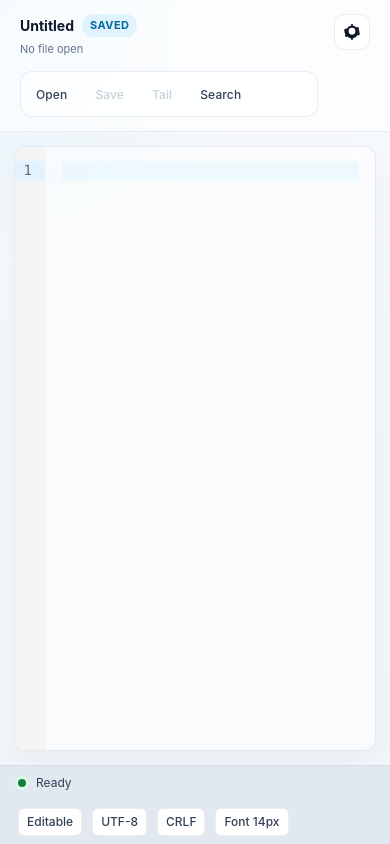
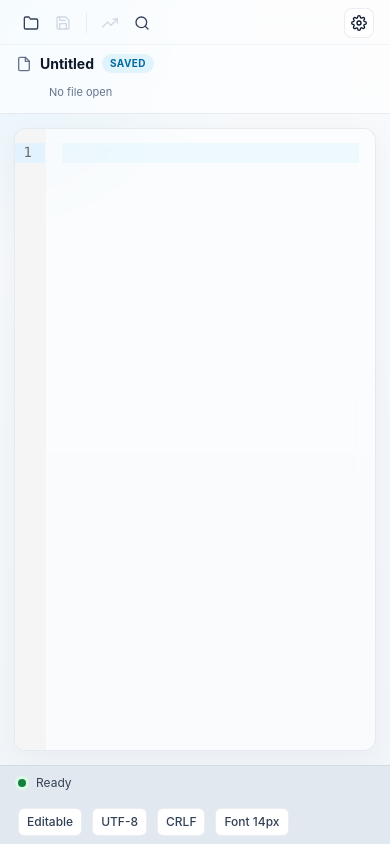
Before and after one commit to t1048/Bokuno-Editor, a React (Vite) app: page / in a window 390 px wide. Built offline with nearby package versions, Linux system fonts and the light colour scheme.

Commit message:
feat:UIの刷新

```diff
--- a/package.json
+++ b/package.json
@@ -14,6 +14,7 @@
   },
   "dependencies": {
     "@codemirror/commands": "^6.10.3",
+    "@codemirror/lang-cpp": "^6.0.3",
     "@codemirror/lang-javascript": "^6.2.5",
     "@codemirror/lang-markdown": "^6.5.0",
     "@codemirror/lang-python": "^6.2.1",
--- a/src/App.css
+++ b/src/App.css
@@ -22,13 +22,10 @@ html, body, #root {
   font-family: var(--font-ui);
 }
 
-/* Toolbar */
+/* ─── Toolbar ─── */
 .toolbar {
   display: flex;
-  justify-content: space-between;
-  align-items: center;
-  gap: 16px;
-  padding: 14px 20px;
+  flex-direction: column;
   background: var(--color-toolbar-bg);
   border-bottom: 1px solid var(--color-border);
   flex-shrink: 0;
@@ -36,37 +33,124 @@ html, body, #root {
   -webkit-backdrop-filter: blur(16px);
 }
 
-.toolbar-primary {
+.toolbar-row {
   display: flex;
   align-items: center;
-  gap: 14px;
+  padding: 0 16px;
+}
+
+/* ── Actions row (top) ── */
+.toolbar-actions-row {
+  justify-content: space-between;
+  padding-top: 8px;
+  padding-bottom: 6px;
+  border-bottom: 1px solid color-mix(in srgb, var(--color-border) 50%, transparent);
+}
+
+.action-group {
+  display: flex;
+  align-items: center;
+  gap: 2px;
+}
+
+.action-separator {
+  width: 1px;
+  height: 20px;
+  margin: 0 6px;
+  background-color: var(--color-border);
+}
+
+.action-btn {
+  display: inline-flex;
+  align-items: center;
+  justify-content: center;
+  width: 34px;
+  height: 34px;
+  background: transparent;
+  color: var(--color-text);
+  border: 1px solid transparent;
+  border-radius: 8px;
+  cursor: pointer;
+  transition: all 0.18s cubic-bezier(0.4, 0, 0.2, 1);
+  position: relative;
+}
+
+.action-btn:hover:not(:disabled) {
+  background-color: var(--color-hover-bg);
+  color: var(--color-text-strong);
+  transform: translateY(-1px);
+  border-color: var(--color-border);
+}
+
+.action-btn:active:not(:disabled) {
+  transform: translateY(0);
+}
+
+.action-btn:disabled {
+  color: var(--color-button-disabled-text);
+  cursor: not-allowed;
+  opacity: 0.4;
+}
+
+.action-btn--active {
+  background-color: var(--color-surface);
+  color: var(--color-text-strong);
+  border-color: var(--color-border);
+  box-shadow: 0 1px 3px var(--color-shadow-soft);
+}
+
+.action-btn--settings {
+  background-color: var(--color-surface);
+  color: var(--color-text-strong);
+  border-color: var(--color-border);
+}
+
+/* Active tail button – green pulse */
+.action-btn--active-tail {
+  background-color: var(--color-success-bg);
+  color: var(--color-success-text);
+  border-color: var(--color-success-text);
+  animation: tail-pulse 2s ease-in-out infinite;
+}
+
+.action-btn--active-tail:hover:not(:disabled) {
+  background-color: var(--color-success-bg);
+  border-color: var(--color-success-text);
+}
+
+.toolbar-right {
+  display: flex;
+  align-items: center;
+  gap: 4px;
+}
+
+/* ── Document info row (bottom) ── */
+.toolbar-doc-row {
+  padding-top: 8px;
+  padding-bottom: 10px;
+}
+
+.doc-info {
+  display: flex;
+  flex-direction: column;
+  gap: 4px;
   min-width: 0;
   flex: 1;
 }
 
-.toolbar-actions {
-  display: flex;
-  align-items: center;
-  justify-content: flex-end;
-  gap: 8px;
-}
-
-.document-summary {
-  min-width: 0;
-  max-width: 45%;
-  display: flex;
-  flex-direction: column;
-  gap: 4px;
-}
-
-.document-title-row {
+.doc-title-row {
   display: flex;
   align-items: center;
   gap: 8px;
   min-width: 0;
 }
 
-.document-title {
+.doc-icon {
+  flex-shrink: 0;
+  color: var(--color-muted-text);
+}
+
+.doc-title {
   font-size: 15px;
   font-weight: 700;
   color: var(--color-text-strong);
@@ -75,102 +159,139 @@ html, body, #root {
   white-space: nowrap;
 }
 
-.document-path {
+.doc-badge {
+  flex-shrink: 0;
+  padding: 2px 8px;
+  border-radius: 999px;
+  font-size: 10px;
+  font-weight: 700;
+  letter-spacing: 0.04em;
+  text-transform: uppercase;
+}
+
+.doc-badge--neutral {
+  background-color: var(--color-pill-bg);
+  color: var(--color-pill-text);
+}
+
+.doc-badge--warning {
+  background-color: var(--color-warning-bg);
+  color: var(--color-warning-text);
+}
+
+.doc-badge--success {
+  background-color: var(--color-success-bg);
+  color: var(--color-success-text);
+}
+
+/* ── Path row ── */
+.doc-path-row {
+  position: relative;
+}
+
+.doc-path-button {
+  display: inline-flex;
+  align-items: center;
+  gap: 4px;
+  padding: 3px 8px;
+  margin-left: 24px; /* align under filename (icon width) */
+  background: transparent;
+  border: 1px solid transparent;
+  border-radius: 6px;
+  color: var(--color-muted-text);
+  font-family: var(--font-ui);
   font-size: 12px;
-  color: var(--color-muted-text);
+  cursor: pointer;
+  max-width: 60vw;
+  transition: all 0.15s ease;
+}
+
+.doc-path-button:hover:not(:disabled) {
+  background-color: var(--color-hover-bg);
+  border-color: var(--color-border);
+  color: var(--color-text);
+}
+
+.doc-path-button:disabled {
+  cursor: default;
+}
+
+.doc-path-text {
   overflow: hidden;
   text-overflow: ellipsis;
   white-space: nowrap;
 }
 
-.document-badge {
-  padding: 3px 8px;
-  border-radius: 999px;
-  font-size: 11px;
-  font-weight: 700;
-  letter-spacing: 0.04em;
-  text-transform: uppercase;
-  background-color: var(--color-pill-bg);
-  color: var(--color-pill-text);
+.doc-path-chevron {
+  flex-shrink: 0;
+  opacity: 0.6;
+  transition: transform 0.15s ease;
 }
 
-.document-badge.warning {
-  background-color: var(--color-warning-bg);
-  color: var(--color-warning-text);
+.doc-path-button:hover .doc-path-chevron {
+  opacity: 1;
 }
 
-.document-badge.success {
-  background-color: var(--color-success-bg);
-  color: var(--color-success-text);
+/* ── Path dropdown menu ── */
+.path-dropdown {
+  position: absolute;
+  top: 100%;
+  left: 24px;
+  margin-top: 4px;
+  min-width: 200px;
+  padding: 6px;
+  background-color: var(--color-surface-elevated);
+  backdrop-filter: blur(16px);
+  -webkit-backdrop-filter: blur(16px);
+  border: 1px solid var(--color-border);
+  border-radius: 10px;
+  box-shadow: 0 8px 24px var(--color-shadow), 0 0 0 1px inset var(--color-border);
+  z-index: 100;
+  animation: dropdown-in 0.15s cubic-bezier(0.16, 1, 0.3, 1);
 }
 
-.tab-list {
+@keyframes dropdown-in {
+  from {
+    opacity: 0;
+    transform: translateY(-4px) scale(0.97);
+  }
+  to {
+    opacity: 1;
+    transform: translateY(0) scale(1);
+  }
+}
+
+.path-dropdown-item {
   display: flex;
   align-items: center;
-  gap: 6px;
-  padding: 4px;
-  border: 1px solid var(--color-border);
-  border-radius: 12px;
-  background-color: color-mix(in srgb, var(--color-surface-elevated) 82%, transparent);
+  gap: 10px;
+  width: 100%;
+  padding: 8px 12px;
+  background: transparent;
+  border: none;
+  border-radius: 6px;
+  color: var(--color-text);
+  font-family: var(--font-ui);
+  font-size: 13px;
+  cursor: pointer;
+  transition: all 0.12s ease;
 }
 
-.tab-button {
-  min-height: 36px;
-  padding: 7px 13px;
-  background-color: transparent;
-  color: var(--color-text);
-  border: 1px solid transparent;
-  border-radius: 8px;
-  font-size: 13px;
-  font-weight: 500;
-  letter-spacing: 0.01em;
-  cursor: pointer;
-  transition: all 0.2s cubic-bezier(0.4, 0, 0.2, 1);
+.path-dropdown-item:hover {
+  background-color: var(--color-hover-bg);
+  color: var(--color-text-strong);
 }
 
-.tab-button:hover:not(:disabled),
-.icon-button:hover:not(:disabled) {
-  background-color: var(--color-hover-bg);
-  color: var(--color-text-strong);
-  transform: translateY(-1px);
+.path-dropdown-item svg {
+  flex-shrink: 0;
+  color: var(--color-muted-text);
 }
 
-.tab-button:disabled,
-.icon-button:disabled {
-  background-color: transparent;
-  color: var(--color-button-disabled-text);
-  cursor: not-allowed;
-  opacity: 0.5;
+.path-dropdown-item:hover svg {
+  color: var(--color-text-strong);
 }
 
-.tab-button.is-active,
-.icon-button.is-active {
-  background-color: var(--color-surface);
-  color: var(--color-text-strong);
-  border-color: var(--color-border);
-  box-shadow: 0 2px 4px var(--color-shadow-soft);
-}
-
-.icon-button {
-  min-height: 36px;
-  min-width: 36px;
-  width: 36px;
-  padding: 0;
-  display: inline-flex;
-  align-items: center;
-  justify-content: center;
-  background-color: transparent;
-  color: var(--color-text);
-  border: 1px solid transparent;
-  border-radius: 10px;
-  cursor: pointer;
-  transition: all 0.2s cubic-bezier(0.4, 0, 0.2, 1);
-}
-
-.settings-container {
-  position: relative;
-}
-
+/* ─── Settings Panel ─── */
 .settings-panel {
   width: min(340px, 30vw);
   min-width: 260px;
@@ -183,18 +304,6 @@ html, body, #root {
   display: flex;
   flex-direction: column;
   overflow: hidden;
-}
-
-.settings-button {
-  color: var(--color-text-strong);
-  background-color: var(--color-surface);
-  border-color: var(--color-border);
-}
-
-.settings-button svg {
-  width: 20px;
-  height: 20px;
-  display: block;
 }
 
 .settings-panel-header {
@@ -279,7 +388,33 @@ html, body, #root {
   color: var(--color-muted-text);
 }
 
-/* Main Content */
+.reopen-button {
+  margin-top: 4px;
+  padding: 6px 12px;
+  background-color: var(--color-surface);
+  color: var(--color-text);
+  border: 1px solid var(--color-border);
+  border-radius: 6px;
+  font-size: 11px;
+  font-weight: 700;
+  cursor: pointer;
+  transition: all 0.2s ease;
+  text-transform: uppercase;
+  letter-spacing: 0.05em;
+}
+
+.reopen-button:hover:not(:disabled) {
+  background-color: var(--color-hover-bg);
+  border-color: var(--color-button-bg);
+  color: var(--color-text-strong);
+}
+
+.reopen-button:disabled {
+  opacity: 0.5;
+  cursor: not-allowed;
+}
+
+/* ─── Main Content ─── */
 .main-content {
   display: flex;
   flex: 1;
@@ -309,7 +444,7 @@ html, body, #root {
   -webkit-backdrop-filter: blur(8px);
 }
 
-/* Status Bar */
+/* ─── Status Bar ─── */
 .status-bar {
   display: flex;
   justify-content: space-between;
@@ -373,52 +508,13 @@ html, body, #root {
   border-color: var(--color-button-bg);
 }
 
-.reopen-button {
-  margin-top: 4px;
-  padding: 6px 12px;
-  background-color: var(--color-surface);
-  color: var(--color-text);
-  border: 1px solid var(--color-border);
-  border-radius: 6px;
-  font-size: 11px;
-  font-weight: 700;
-  cursor: pointer;
-  transition: all 0.2s ease;
-  text-transform: uppercase;
-  letter-spacing: 0.05em;
+/* ─── Animations ─── */
+@keyframes tail-pulse {
+  0%, 100% { opacity: 1; }
+  50%       { opacity: 0.7; }
 }
 
-.reopen-button:hover:not(:disabled) {
-  background-color: var(--color-hover-bg);
-  border-color: var(--color-button-bg);
-  color: var(--color-text-strong);
-}
-
-.reopen-button:disabled {
-  opacity: 0.5;
-  cursor: not-allowed;
-}
-
-.shortcuts {
-  opacity: 0.92;
-}
-
-/* Active tail button – green pulse to indicate monitoring is live */
-.tab-button.btn-tail-active {
-  background-color: #1a7a3a;
-  animation: tail-pulse 2s ease-in-out infinite;
-}
-
-.tab-button.btn-tail-active:hover:not(:disabled) {
-  background-color: #1e9245;
-}
-
-@keyframes tail-pulse {
-  0%, 100% { opacity: 1; }
-  50%       { opacity: 0.75; }
-}
-
-/* Scrollbar Styling */
+/* ─── Scrollbar ─── */
 ::-webkit-scrollbar {
   width: 10px;
   height: 10px;
@@ -443,29 +539,14 @@ html, body, #root {
   color: var(--color-status-text);
 }
 
+/* ─── Responsive ─── */
 @media (max-width: 1100px) {
-  .toolbar {
+  .toolbar-actions-row {
     flex-wrap: wrap;
-    align-items: flex-start;
   }
 
-  .toolbar-primary {
-    width: 100%;
-    flex-direction: column;
-    align-items: flex-start;
-  }
-
-  .document-summary {
-    max-width: 100%;
-  }
-
-  .tab-list {
-    width: 100%;
-    overflow-x: auto;
-  }
-
-  .toolbar-actions {
-    margin-left: auto;
+  .action-group {
+    flex-wrap: wrap;
   }
 
   .status-bar {
@@ -483,16 +564,22 @@ html, body, #root {
     padding: 14px;
   }
 
-  .document-title {
+  .doc-title {
     font-size: 14px;
   }
 
-  .document-path {
+  .doc-path-button {
     font-size: 11px;
+    max-width: 80vw;
   }
 
-  .tab-button {
-    font-size: 12px;
-    padding: 6px 10px;
+  .action-btn {
+    width: 30px;
+    height: 30px;
+  }
+
+  .action-btn svg {
+    width: 16px;
+    height: 16px;
   }
 }
--- a/src/App.tsx
+++ b/src/App.tsx
@@ -94,8 +94,23 @@ function App() {
   const [encoding, setEncoding] = useState('utf-8')
   const [lineEnding, setLineEnding] = useState('CRLF')
   const [searchDirectory, setSearchDirectory] = useState('')
+  const [showPathMenu, setShowPathMenu] = useState(false)
+  const pathMenuRef = useRef<HTMLDivElement>(null)
   const editorRef = useRef<EditorRef>(null)
   const tailUnlistenRef = useRef<(() => void) | null>(null)
+
+  // パスメニュー外クリックで閉じる
+  useEffect(() => {
+    const handleClickOutside = (e: MouseEvent) => {
+      if (pathMenuRef.current && !pathMenuRef.current.contains(e.target as Node)) {
+        setShowPathMenu(false)
+      }
+    }
+    if (showPathMenu) {
+      document.addEventListener('mousedown', handleClickOutside)
+    }
+    return () => document.removeEventListener('mousedown', handleClickOutside)
+  }, [showPathMenu])
 
   // Stop any active tail session and clean up listeners
   const stopTail = useCallback(async () => {
@@ -242,21 +257,23 @@ function App() {
   }, [])
 
   // Open file from search result
-  const openSearchResult = useCallback(async (result: SearchResult) => {
+  const openSearchResult = useCallback(async (searchResult: SearchResult) => {
     if (isTailMode) {
       await stopTail()
     }
 
     try {
-      const fileData = await invoke<FileContent>('read_file', { filePath: result.file_path })
-      setFileContent(fileData.content)
-      setFileName(fileData.file_name)
-      setFilePath(fileData.file_path)
+      const result = await invoke<FileContent>('read_file', {
+        request: { file_path: searchResult.file_path }
+      })
+      setFileContent(result.content)
+      setFileName(result.file_name)
+      setFilePath(result.file_path)
       setIsModified(false)
-      setSearchDirectory(getDirectoryFromPath(fileData.file_path))
+      setSearchDirectory(getDirectoryFromPath(result.file_path))
       setShowSearch(false)
-      setStatusMessage(`Opened: ${fileData.file_name} at line ${result.line_number}`)
-      setTimeout(() => editorRef.current?.scrollToLine(result.line_number), 0)
+      setStatusMessage(`Opened: ${result.file_name} at line ${searchResult.line_number}`)
+      setTimeout(() => editorRef.current?.scrollToLine(searchResult.line_number), 0)
     } catch (error) {
       setStatusMessage(`Error opening file: ${error}`)
     }
@@ -282,7 +299,9 @@ function App() {
 
       const unlistenRotated = await listen('tail_rotated', async () => {
         try {
-          const result = await invoke<FileContent>('read_file', { filePath })
+          const result = await invoke<FileContent>('read_file', {
+            request: { file_path: filePath }
+          })
           setFileContent(result.content)
           setStatusMessage(`Tail: ${result.file_name} (rotated)`)
           // Scroll to bottom after React has re-rendered the new content
@@ -332,7 +351,9 @@ function App() {
         // If file path provided, open it
         if (args.file_path) {
           setStatusMessage('Loading...')
-          const result = await invoke<FileContent>('read_file', { filePath: args.file_path })
+          const result = await invoke<FileContent>('read_file', {
+            request: { file_path: args.file_path }
+          })
           setFileContent(result.content)
           setFileName(result.file_name)
           setFilePath(result.file_path)
@@ -381,70 +402,154 @@ function App() {
     document.documentElement.setAttribute('data-theme', theme)
   }, [theme])
 
+  // パスをクリップボードにコピー
+  const handleCopyPath = useCallback(async () => {
+    if (!filePath) return
+    try {
+      await navigator.clipboard.writeText(filePath)
+      setStatusMessage('Path copied to clipboard')
+      setShowPathMenu(false)
+    } catch {
+      setStatusMessage('Failed to copy path')
+    }
+  }, [filePath])
+
+  // エクスプローラーで開く
+  const handleOpenInExplorer = useCallback(async () => {
+    if (!filePath) return
+    try {
+      await invoke('open_in_explorer', { filePath })
+      setStatusMessage('Opened in Explorer')
+      setShowPathMenu(false)
+    } catch (error) {
+      setStatusMessage(`Error: ${error}`)
+    }
+  }, [filePath])
+
   const statusTone = statusMessage.toLowerCase().includes('error') ? 'error' : 'ready'
 
   return (
     <div className="app" data-theme={theme}>
       <header className="toolbar">
-        <div className="toolbar-primary">
-          <div className="document-summary">
-            <div className="document-title-row">
-              <span className="document-title">{fileName || 'Untitled'}</span>
-              <span className={`document-badge ${isModified ? 'warning' : 'neutral'}`}>
-                {isModified ? 'Modified' : 'Saved'}
-              </span>
-              {isTailMode && <span className="document-badge success">Live Tail</span>}
-            </div>
-            <div className="document-path" title={filePath || 'No file open'}>
-              {shortenPath(filePath)}
-            </div>
-          </div>
-
-          <div className="tab-list" role="tablist" aria-label="Editor actions">
-            <button className="tab-button" onClick={handleOpenFile} title="Open File (Ctrl+O)">
-              Open
+        <div className="toolbar-row toolbar-actions-row">
+          <div className="action-group" role="toolbar" aria-label="Editor actions">
+            <button className="action-btn" onClick={handleOpenFile} title="Open File (Ctrl+O)" aria-label="Open File">
+              <svg viewBox="0 0 24 24" width="18" height="18" fill="none" stroke="currentColor" strokeWidth="2" strokeLinecap="round" strokeLinejoin="round">
+                <path d="M22 19a2 2 0 0 1-2 2H4a2 2 0 0 1-2-2V5a2 2 0 0 1 2-2h5l2 3h9a2 2 0 0 1 2 2z" />
+              </svg>
             </button>
             <button
-              className="tab-button"
+              className="action-btn"
               onClick={handleSaveFile}
               disabled={!isModified || isTailMode}
               title="Save (Ctrl+S)"
+              aria-label="Save"
             >
-              Save
+              <svg viewBox="0 0 24 24" width="18" height="18" fill="none" stroke="currentColor" strokeWidth="2" strokeLinecap="round" strokeLinejoin="round">
+                <path d="M19 21H5a2 2 0 0 1-2-2V5a2 2 0 0 1 2-2h11l5 5v11a2 2 0 0 1-2 2z" />
+                <polyline points="17 21 17 13 7 13 7 21" />
+                <polyline points="7 3 7 8 15 8" />
+              </svg>
             </button>
+
+            <div className="action-separator" />
+
             <button
               onClick={isTailMode ? stopTail : startTail}
               disabled={!filePath}
-              title={isTailMode ? 'Stop Tail (Ctrl+T)' : 'Start Tail - monitor file for new content (Ctrl+T)'}
-              className={`tab-button ${isTailMode ? 'btn-tail-active is-active' : ''}`}
+              title={isTailMode ? 'Stop Tail' : 'Start Tail - monitor file for new content'}
+              aria-label={isTailMode ? 'Stop Tail' : 'Start Tail'}
+              className={`action-btn ${isTailMode ? 'action-btn--active-tail' : ''}`}
             >
-              {isTailMode ? 'Stop Tail' : 'Tail'}
+              <svg viewBox="0 0 24 24" width="18" height="18" fill="none" stroke="currentColor" strokeWidth="2" strokeLinecap="round" strokeLinejoin="round">
+                {isTailMode ? (
+                  <>
+                    <rect x="6" y="4" width="4" height="16" />
+                    <rect x="14" y="4" width="4" height="16" />
+                  </>
+                ) : (
+                  <>
+                    <polyline points="23 6 13.5 15.5 8.5 10.5 1 18" />
+                    <polyline points="17 6 23 6 23 12" />
+                  </>
+                )}
+              </svg>
             </button>
             <button
               onClick={() => setShowSearch(true)}
-              title="Toggle Search (Ctrl+F)"
-              className={`tab-button ${showSearch ? 'is-active' : ''}`}
+              title="Search (Ctrl+F)"
+              aria-label="Search"
+              className={`action-btn ${showSearch ? 'action-btn--active' : ''}`}
             >
-              Search
+              <svg viewBox="0 0 24 24" width="18" height="18" fill="none" stroke="currentColor" strokeWidth="2" strokeLinecap="round" strokeLinejoin="round">
+                <circle cx="11" cy="11" r="8" />
+                <line x1="21" y1="21" x2="16.65" y2="16.65" />
+              </svg>
+            </button>
+          </div>
+
+          <div className="toolbar-right">
+            <button
+              onClick={() => setShowSettings((prev) => !prev)}
+              title="Settings"
+              aria-label="Settings"
+              className={`action-btn action-btn--settings ${showSettings ? 'action-btn--active' : ''}`}
+            >
+              <svg viewBox="0 0 24 24" width="18" height="18" fill="none" stroke="currentColor" strokeWidth="2" strokeLinecap="round" strokeLinejoin="round">
+                <circle cx="12" cy="12" r="3" />
+                <path d="M19.4 15a1.65 1.65 0 0 0 .33 1.82l.06.06a2 2 0 0 1 0 2.83 2 2 0 0 1-2.83 0l-.06-.06a1.65 1.65 0 0 0-1.82-.33 1.65 1.65 0 0 0-1 1.51V21a2 2 0 0 1-2 2 2 2 0 0 1-2-2v-.09A1.65 1.65 0 0 0 9 19.4a1.65 1.65 0 0 0-1.82.33l-.06.06a2 2 0 0 1-2.83 0 2 2 0 0 1 0-2.83l.06-.06A1.65 1.65 0 0 0 4.68 15a1.65 1.65 0 0 0-1.51-1H3a2 2 0 0 1-2-2 2 2 0 0 1 2-2h.09A1.65 1.65 0 0 0 4.6 9a1.65 1.65 0 0 0-.33-1.82l-.06-.06a2 2 0 0 1 0-2.83 2 2 0 0 1 2.83 0l.06.06A1.65 1.65 0 0 0 9 4.68a1.65 1.65 0 0 0 1-1.51V3a2 2 0 0 1 2-2 2 2 0 0 1 2 2v.09a1.65 1.65 0 0 0 1 1.51 1.65 1.65 0 0 0 1.82-.33l.06-.06a2 2 0 0 1 2.83 0 2 2 0 0 1 0 2.83l-.06.06A1.65 1.65 0 0 0 19.4 9a1.65 1.65 0 0 0 1.51 1H21a2 2 0 0 1 2 2 2 2 0 0 1-2 2h-.09a1.65 1.65 0 0 0-1.51 1z" />
+              </svg>
             </button>
           </div>
         </div>
 
-        <div className="toolbar-actions">
-          <div className="settings-container">
-            <button
-              onClick={() => setShowSettings((prev) => !prev)}
-              title="Settings"
-              aria-label="Settings"
-              className={`icon-button settings-button ${showSettings ? 'is-active' : ''}`}
-            >
-              <svg viewBox="0 0 24 24" width="18" height="18" aria-hidden="true" focusable="false">
-                <path
-                  d="M12 2a1 1 0 0 1 1 1v1.08a7.5 7.5 0 0 1 4.41 2.41l.76-.44a1 1 0 0 1 1.27.25l.7.7a1 1 0 0 1 .23 1.12l-.46.88A7.5 7.5 0 0 1 21 12c0 .36-.04.72-.11 1.07l.46.88a1 1 0 0 1-.23 1.12l-.7.7a1 1 0 0 1-1.12.25l-.76-.44A7.5 7.5 0 0 1 13 19.92V21a1 1 0 0 1-2 0v-1.08a7.5 7.5 0 0 1-4.41-2.41l-.76.44a1 1 0 0 1-1.27-.25l-.7-.7a1 1 0 0 1-.23-1.12l.46-.88A7.5 7.5 0 0 1 3 12c0-.36.04-.72.11-1.07l-.46-.88a1 1 0 0 1 .23-1.12l.7-.7a1 1 0 0 1 1.12-.25l.76.44A7.5 7.5 0 0 1 11 4.08V3a1 1 0 0 1 1-1zm0 5a4 4 0 1 0 0 8 4 4 0 0 0 0-8z"
-                  fill="currentColor"
-                />
+        <div className="toolbar-row toolbar-doc-row">
+          <div className="doc-info">
+            <div className="doc-title-row">
+              <svg className="doc-icon" viewBox="0 0 24 24" width="16" height="16" fill="none" stroke="currentColor" strokeWidth="2" strokeLinecap="round" strokeLinejoin="round">
+                <path d="M14 2H6a2 2 0 0 0-2 2v16a2 2 0 0 0 2 2h12a2 2 0 0 0 2-2V8z" />
+                <polyline points="14 2 14 8 20 8" />
               </svg>
-            </button>
+              <span className="doc-title">{fileName || 'Untitled'}</span>
+              <span className={`doc-badge ${isModified ? 'doc-badge--warning' : 'doc-badge--neutral'}`}>
+                {isModified ? 'Modified' : 'Saved'}
+              </span>
+              {isTailMode && <span className="doc-badge doc-badge--success">Live Tail</span>}
+            </div>
+            <div className="doc-path-row" ref={pathMenuRef}>
+              <button
+                className="doc-path-button"
+                onClick={() => filePath && setShowPathMenu(prev => !prev)}
+                disabled={!filePath}
+                title={filePath || 'No file open'}
+              >
+                <span className="doc-path-text">{shortenPath(filePath)}</span>
+                {filePath && (
+                  <svg className="doc-path-chevron" viewBox="0 0 24 24" width="12" height="12" fill="none" stroke="currentColor" strokeWidth="2.5" strokeLinecap="round" strokeLinejoin="round">
+                    <polyline points="6 9 12 15 18 9" />
+                  </svg>
+                )}
+              </button>
+              {showPathMenu && (
+                <div className="path-dropdown">
+                  <button className="path-dropdown-item" onClick={handleCopyPath}>
+                    <svg viewBox="0 0 24 24" width="14" height="14" fill="none" stroke="currentColor" strokeWidth="2" strokeLinecap="round" strokeLinejoin="round">
+                      <rect x="9" y="9" width="13" height="13" rx="2" ry="2" />
+                      <path d="M5 15H4a2 2 0 0 1-2-2V4a2 2 0 0 1 2-2h9a2 2 0 0 1 2 2v1" />
+                    </svg>
+                    パスをコピー
+                  </button>
+                  <button className="path-dropdown-item" onClick={handleOpenInExplorer}>
+                    <svg viewBox="0 0 24 24" width="14" height="14" fill="none" stroke="currentColor" strokeWidth="2" strokeLinecap="round" strokeLinejoin="round">
+                      <path d="M18 13v6a2 2 0 0 1-2 2H5a2 2 0 0 1-2-2V8a2 2 0 0 1 2-2h6" />
+                      <polyline points="15 3 21 3 21 9" />
+                      <line x1="10" y1="14" x2="21" y2="3" />
+                    </svg>
+                    エクスプローラーで開く
+                  </button>
+                </div>
+              )}
+            </div>
           </div>
         </div>
       </header>
@@ -578,7 +683,6 @@ function App() {
           </span>
           <span className="status-pill">{lineEnding}</span>
           <span className="status-pill">Font {fontSize}px</span>
-          {/* <span className="status-pill shortcuts">Ctrl+O Open  Ctrl+S Save  Ctrl+F Search  Ctrl+T Tail</span> */}
         </div>
       </footer>
     </div>
```
Also changed, not shown: src/components/Editor.tsx (+19 -3 lines), 2 other files (tests, documents, lock files or other folders).
